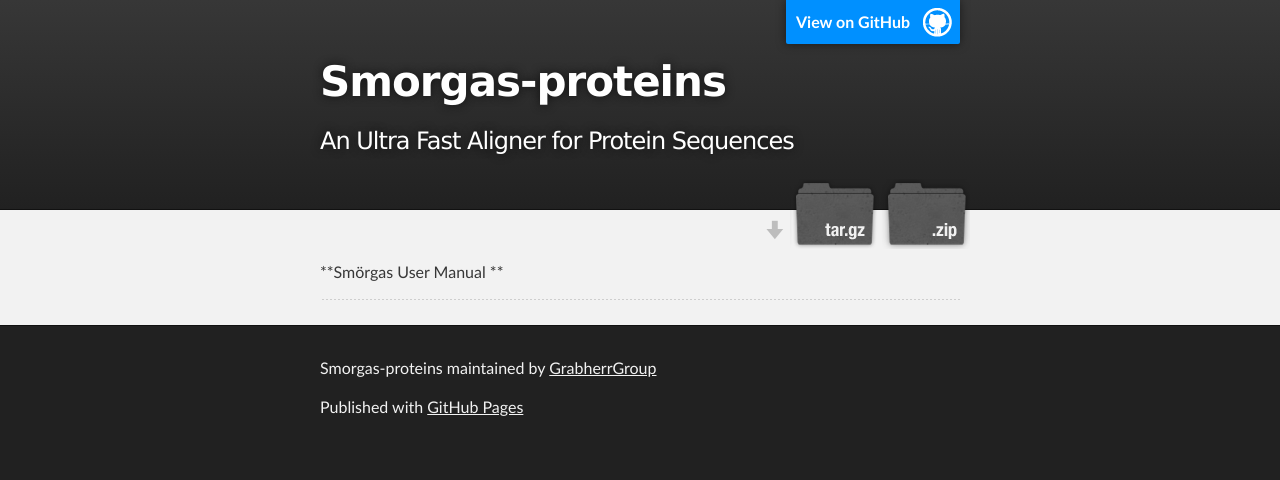
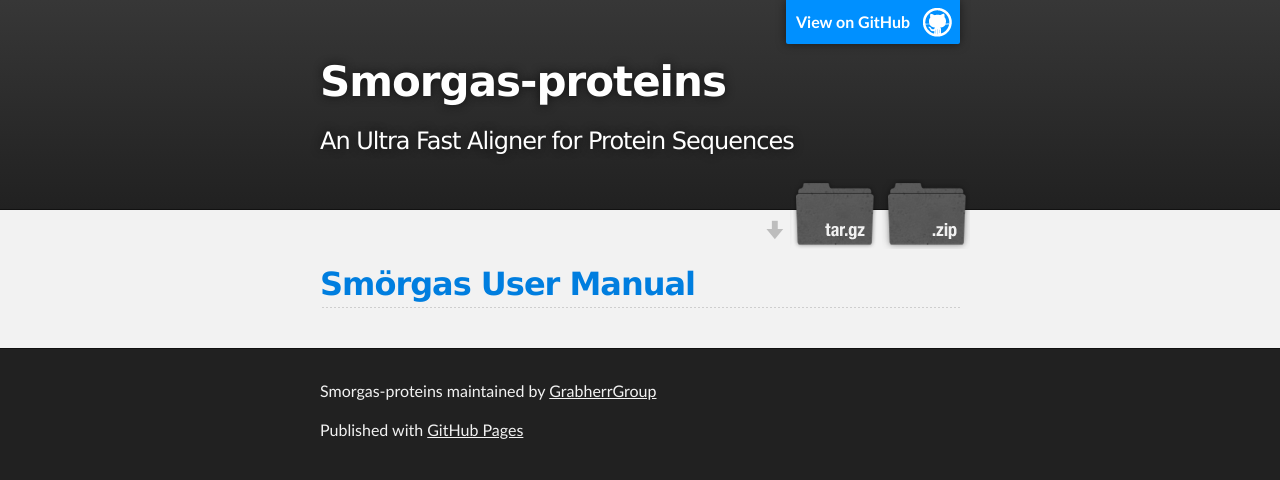
Before and after one commit to GrabherrGroup/Smorgas-proteins, a plain HTML site: page index.html in a window 1280 px wide. Drawn offline with Linux system fonts and the light colour scheme.

Commit message:
Create gh-pages branch via GitHub

```diff
--- a/index.html
+++ b/index.html
@@ -31,9 +31,9 @@
     <!-- MAIN CONTENT -->
     <div id="main_content_wrap" class="outer">
       <section id="main_content" class="inner">
-        <p>**Smörgas User Manual **</p>
-
-<hr>
+        <h2>
+<a name="sm%C3%B6rgas-user-manual" class="anchor" href="#sm%C3%B6rgas-user-manual"><span class="octicon octicon-link"></span></a><a href="http://grabherrgroup.github.io/Smorgas-proteins/SmorgasManual">Smörgas User Manual</a>
+</h2>
       </section>
     </div>
 
--- a/params.json
+++ b/params.json
@@ -1 +1 @@
-{"name":"Smorgas-proteins","tagline":"An Ultra Fast Aligner for Protein Sequences","body":"**Smörgas User Manual **\r\n***\r\n\r\n","google":"","note":"Don't delete this file! It's used internally to help with page regeneration."}
+{"name":"Smorgas-proteins","tagline":"An Ultra Fast Aligner for Protein Sequences","body":"## [Smörgas User Manual](http://grabherrgroup.github.io/Smorgas-proteins/SmorgasManual)\r\n\r\n","google":"","note":"Don't delete this file! It's used internally to help with page regeneration."}
```
